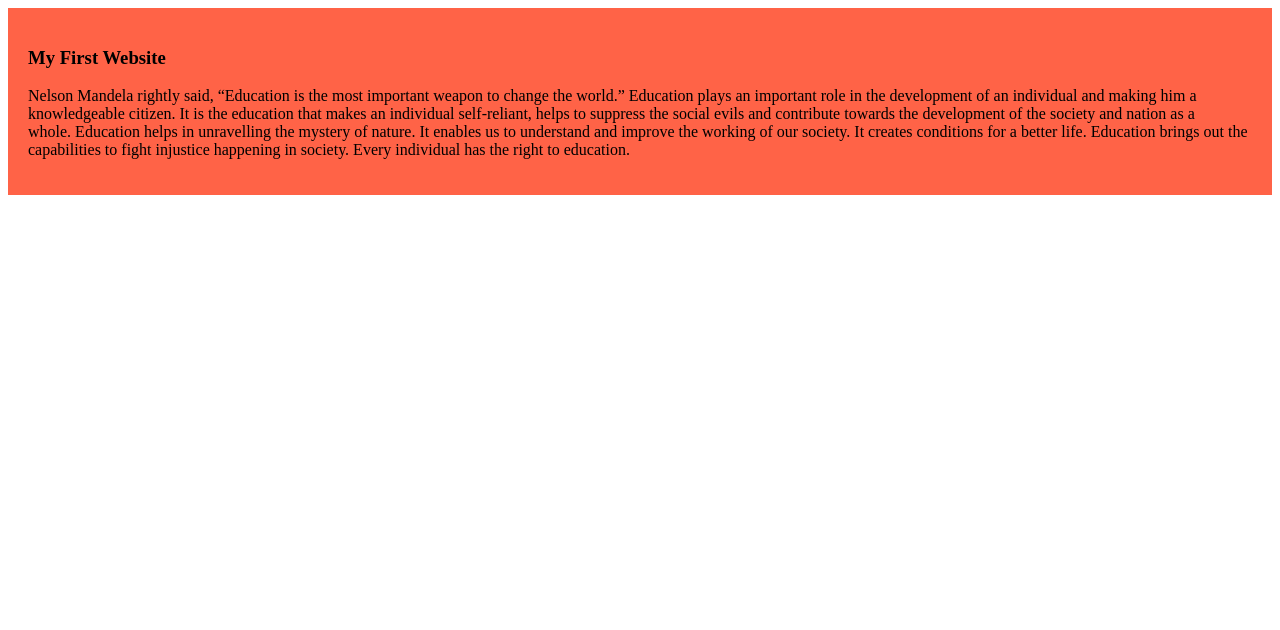
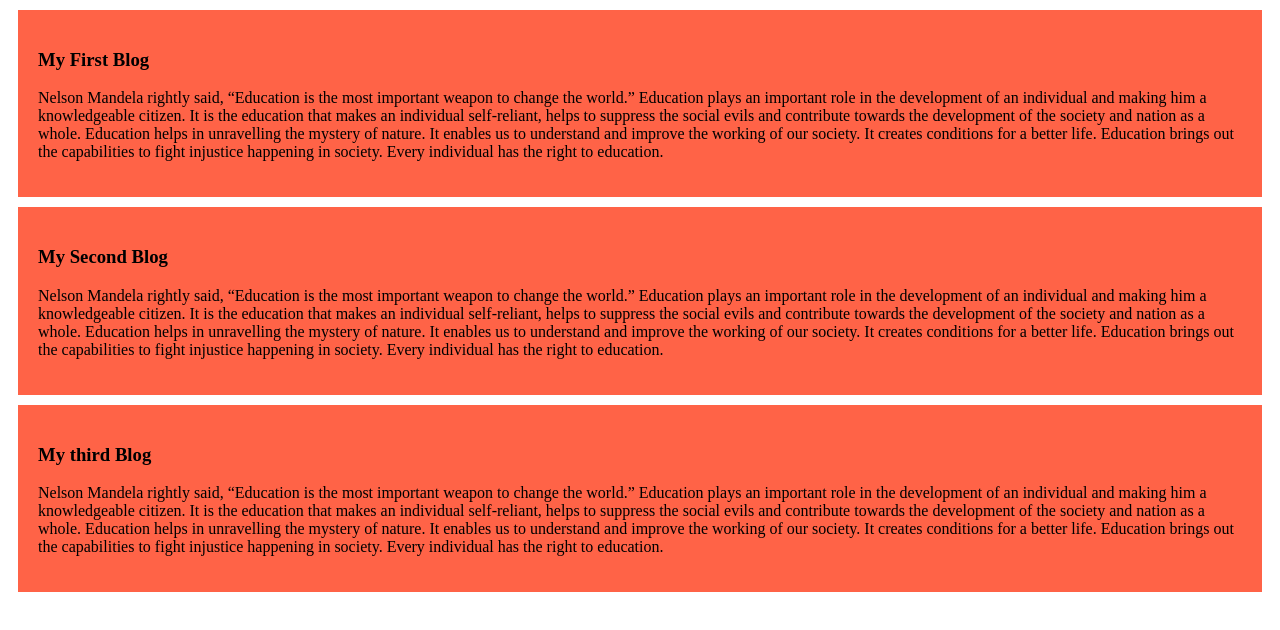
Before and after one commit to aimanur99/bd-jindabad, a plain HTML site: page index2.html in a window 1280 px wide. Drawn offline with Linux system fonts and the light colour scheme.

Commit message:
Added the 2nd and 3rd blog

```diff
--- a/index2.html
+++ b/index2.html
@@ -8,7 +8,15 @@
 </head>
 <body>
     <div>
-        <h3>My First Website</h3>
+        <h3>My First Blog</h3>
+        <p>Nelson Mandela rightly said, “Education is the most important weapon to change the world.” Education plays an important role in the development of an individual and making him a knowledgeable citizen. It is the education that makes an individual self-reliant, helps to suppress the social evils and contribute towards the development of the society and nation as a whole. Education helps in unravelling the mystery of nature. It enables us to understand and improve the working of our society. It creates conditions for a better life. Education brings out the capabilities to fight injustice happening in society. Every individual has the right to education.</p>
+    </div>
+    <div>
+        <h3>My Second Blog</h3>
+        <p>Nelson Mandela rightly said, “Education is the most important weapon to change the world.” Education plays an important role in the development of an individual and making him a knowledgeable citizen. It is the education that makes an individual self-reliant, helps to suppress the social evils and contribute towards the development of the society and nation as a whole. Education helps in unravelling the mystery of nature. It enables us to understand and improve the working of our society. It creates conditions for a better life. Education brings out the capabilities to fight injustice happening in society. Every individual has the right to education.</p>
+    </div>
+    <div>
+        <h3>My third Blog</h3>
         <p>Nelson Mandela rightly said, “Education is the most important weapon to change the world.” Education plays an important role in the development of an individual and making him a knowledgeable citizen. It is the education that makes an individual self-reliant, helps to suppress the social evils and contribute towards the development of the society and nation as a whole. Education helps in unravelling the mystery of nature. It enables us to understand and improve the working of our society. It creates conditions for a better life. Education brings out the capabilities to fight injustice happening in society. Every individual has the right to education.</p>
     </div>
 </body>
--- a/styles/blog1.css
+++ b/styles/blog1.css
@@ -1,4 +1,5 @@
 div{
     background-color: tomato;
     padding: 20px;
+    margin: 10px;
 }
```
